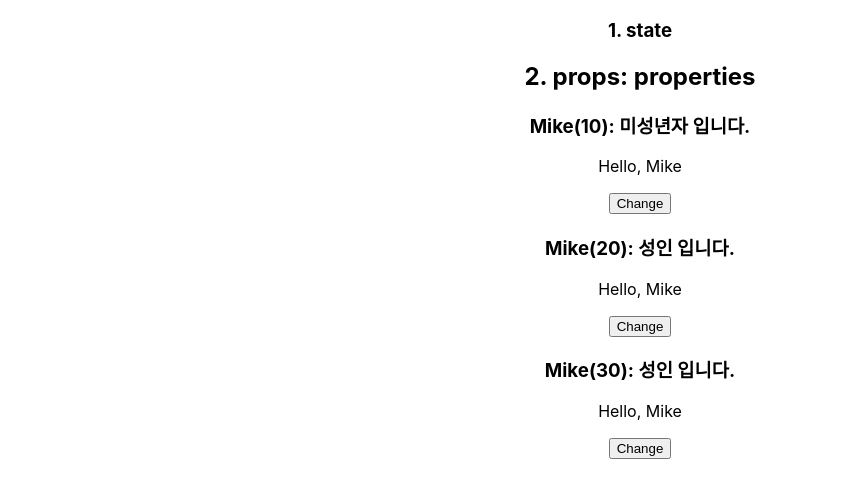
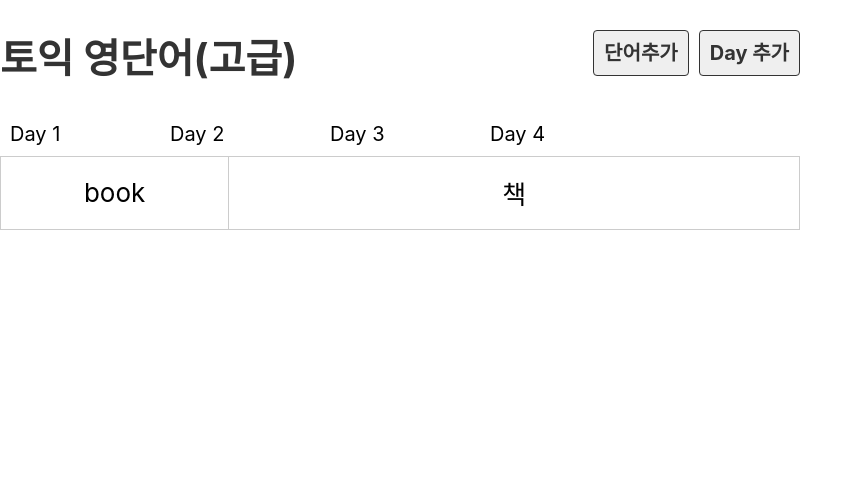
Before and after one commit to yhkang-xx/react-lecture, a React (Create React App) app: page / in a window 1280 px wide. Shown: the top 498 px of the page, without its empty margins (0-863 px from the left). Built offline with nearby package versions, Linux system fonts and the light colour scheme.

Commit message:
단어장 페이지 만들기1

```diff
--- a/src/App.css
+++ /dev/null
@@ -1,38 +0,0 @@
-.App {
-  text-align: center;
-}
-
-.App-logo {
-  height: 40vmin;
-  pointer-events: none;
-}
-
-@media (prefers-reduced-motion: no-preference) {
-  .App-logo {
-    animation: App-logo-spin infinite 20s linear;
-  }
-}
-
-.App-header {
-  background-color: #282c34;
-  min-height: 100vh;
-  display: flex;
-  flex-direction: column;
-  align-items: center;
-  justify-content: center;
-  font-size: calc(10px + 2vmin);
-  color: white;
-}
-
-.App-link {
-  color: #61dafb;
-}
-
-@keyframes App-logo-spin {
-  from {
-    transform: rotate(0deg);
-  }
-  to {
-    transform: rotate(360deg);
-  }
-}
--- a/src/App.js
+++ b/src/App.js
@@ -1,16 +1,15 @@
-import './App.css';
-import Hello from './component/Hello';
+import Header from './component/Header';
+import DayList from './component/DayList';
+import Day from './component/Day';
+function App() {
+	return (
+		<div className="App">
+			<Header />
+			<DayList />
+			<Day />
 
-function App() {
-    return (
-        <div className="App">
-            <h3>1. state</h3>
-            <h2>2. props: properties</h2>
-            <Hello age={10} />
-            <Hello age={20} />
-            <Hello age={30} />
-        </div>
-    );
+		</div>
+	);
 }
 
 export default App;
--- /dev/null
+++ b/src/component/Day.js
@@ -0,0 +1,22 @@
+import dummy from '../db/data.json';
+
+export default function Day() {
+	// dummy.words
+	const day = 1;
+	const wordList = dummy.words.filter(word => word.day === day);
+	console.log(wordList);
+	return (
+		<>
+			<table>
+				<tbody>
+					{wordList.map(word => (
+						<tr key={word.id}>
+							<td>{word.eng}</td>
+							<td>{word.kor}</td>
+						</tr>
+					))}
+				</tbody>
+			</table>
+		</>
+	);
+}
--- /dev/null
+++ b/src/component/DayList.js
@@ -0,0 +1,14 @@
+import dummy from '../db/data.json'
+
+export default function DayList() {
+    console.log(dummy);
+    return (
+        <ul className="list_day">
+            {dummy.days.map(day => (
+                <li key={day.id}>
+                    Day {day.day}
+                </li>
+            ))}
+        </ul>
+    );
+}
--- /dev/null
+++ b/src/component/Header.js
@@ -0,0 +1,13 @@
+export default function Header() {
+    return (
+        <div className="header">
+            <h1>
+                <a href="/">토익 영단어(고급)</a>
+            </h1>
+            <div className="menu">
+                <a href="#x" className='link'>단어추가</a>
+                <a href="#x" className='link'>Day 추가</a>
+            </div>
+        </div>
+    );
+}
--- a/src/component/Hello.js
+++ /dev/null
@@ -1,19 +0,0 @@
-import { useState } from "react";
-import UserName from "./UserName";
-
-export default function Hello({ age }) {
-    const [name, setName] = useState('Mike');
-    const msg = age > 19 ? '성인 입니다.' : '미성년자 입니다.'
-
-    return (
-        <div>
-            <h3 id='name'>{name}({age}): {msg}</h3>
-            <UserName name={name} />
-            <button
-                onClick={() => {
-                    setName(name === 'Mike' ? 'Jane' : 'Mike');
-                }}
-            >Change</button>
-        </div>
-    );
-};
--- a/src/component/UserName.js
+++ /dev/null
@@ -1,6 +0,0 @@
-export default function UserNam({ name }) {
-
-    return <p>
-        Hello, {name}
-    </p>
-}
--- a/src/db/data.json
+++ b/src/db/data.json
@@ -1,19 +1,99 @@
 {
-  "posts": [
+    "days": [
         {
             "id": 1,
-      "title": "json-server",
-      "author": "typicode"
+            "day": 1
+        },
+        {
+            "id": 2,
+            "day": 2
+        },
+        {
+            "id": 3,
+            "day": 3
+        },
+        {
+            "day": 4,
+            "id": 4
         }
     ],
-  "comments": [
+    "words": [
         {
             "id": 1,
-      "body": "some comment",
-      "postId": 1
+            "day": 1,
+            "eng": "book",
+            "kor": "책",
+            "isDone": false
+        },
+        {
+            "id": 3,
+            "day": 2,
+            "eng": "school",
+            "kor": "학교",
+            "isDone": true
+        },
+        {
+            "id": 5,
+            "day": 3,
+            "eng": "window",
+            "kor": "창문",
+            "isDone": false
+        },
+        {
+            "id": 6,
+            "day": 3,
+            "eng": "house",
+            "kor": "집",
+            "isDone": false
+        },
+        {
+            "day": "1",
+            "eng": "window",
+            "kor": "창문",
+            "isDone": false,
+            "id": 7
+        },
+        {
+            "day": "1",
+            "eng": "computer",
+            "kor": "컴퓨터",
+            "isDone": false,
+            "id": 8
+        },
+        {
+            "day": "2",
+            "eng": "house",
+            "kor": "집",
+            "isDone": false,
+            "id": 9
+        },
+        {
+            "day": "2",
+            "eng": "hand",
+            "kor": "손",
+            "isDone": false,
+            "id": 10
+        },
+        {
+            "day": "4",
+            "eng": "monkey",
+            "kor": "원숭이",
+            "isDone": false,
+            "id": 11
+        },
+        {
+            "day": "4",
+            "eng": "orange",
+            "kor": "오랜지",
+            "isDone": false,
+            "id": 12
+        },
+        {
+            "day": "3",
+            "eng": "milk",
+            "kor": "우유",
+            "isDone": false,
+            "id": 13
         }
-  ],
-  "profile": {
-    "name": "typicode"
+    ]
 }
-}
--- a/src/index.css
+++ b/src/index.css
@@ -5,9 +5,134 @@
         sans-serif;
     -webkit-font-smoothing: antialiased;
     -moz-osx-font-smoothing: grayscale;
+    font-size: 20px;
 }
 
 code {
     font-family: source-code-pro, Menlo, Monaco, Consolas, 'Courier New',
         monospace;
 }
+
+ol,
+ul {
+    margin: 0;
+    padding: 0;
+    list-style: none;
+}
+
+code {
+    font-family: source-code-pro, Menlo, Monaco, Consolas, 'Courier New', monospace;
+}
+
+a {
+    text-decoration: none;
+    color: #333;
+}
+
+.App {
+    width: 800px;
+    margin: 0 nane;
+    /* margin: 0 auto; */
+}
+
+.header {
+    position: relative;
+}
+
+.header .menu {
+    position: absolute;
+    top: 10px;
+    right: 0;
+}
+
+.header .link {
+    border: 1px solid #333;
+    padding: 10px;
+    margin-left: 10px;
+    background-color: #efefef;
+    font-weight: bold;
+    border-radius: 4px;
+}
+
+.list_day {
+    display: flex;
+    flex-wrap: wrap;
+}
+
+.list_day li {
+    flex: 20% 0 0;
+    box-sizing: border-box;
+    padding: 10px;
+}
+
+.list_day a {
+    display: block;
+    padding: 20px 0;
+    font-weight: bold;
+    color: #fff;
+    text-align: center;
+    border-radius: 10px;
+    background-color: dodgerblue;
+}
+
+table {
+    border-collapse: collapse;
+    width: 100%;
+}
+
+table td {
+    width: 25%;
+    height: 70px;
+    border: 1px solid #ccc;
+    text-align: center;
+    font-size: 26px;
+}
+
+table td:first-child {
+    width: 10%;
+}
+
+.off td {
+    background: #eee;
+    color: #ccc;
+}
+
+.btn_del {
+    margin-left: 10px;
+    color: #fff;
+    background-color: firebrick;
+}
+
+button {
+    padding: 10px;
+    font-weight: bold;
+    font-size: 18px;
+    cursor: pointer;
+    border: 0 none;
+    border-radius: 6px;
+    padding: 10px 20px;
+    color: #fff;
+    background-color: dodgerblue;
+}
+
+.input_area {
+    margin-bottom: 10px;
+}
+
+.input_area label {
+    display: block;
+    margin-bottom: 10px;
+}
+
+.input_area input {
+    width: 400px;
+    height: 40px;
+    font-size: 20px;
+    padding: 0 10px;
+}
+
+.input_area select {
+    width: 400px;
+    height: 40px;
+    font-size: 20px;
+}
```
Lines whose indentation alone changed are shown as unchanged.
